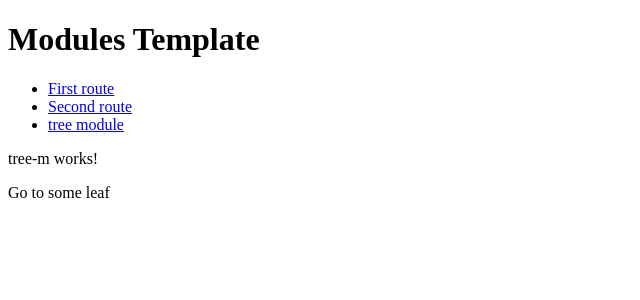
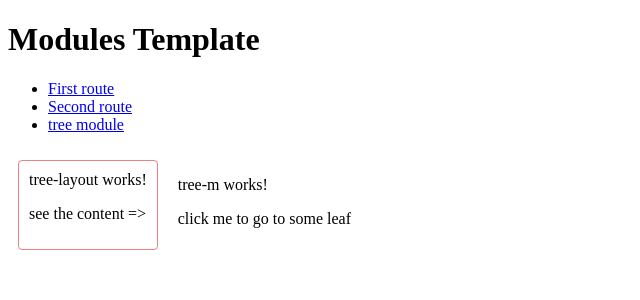
Before and after one commit to alexunjm/angular-11-review, an Angular app: page /tree-m in a window 1280 px wide. Shown: the top 300 px of the page, without its empty margins (0-640 px from the left). Built offline with nearby package versions, Linux system fonts and the light colour scheme.

Commit message:
ejemplo de un tree module

```diff
--- a/src/app/app-routing.module.ts
+++ b/src/app/app-routing.module.ts
@@ -3,12 +3,23 @@ import { Routes, RouterModule } from '@angular/router';
 import { FirstComponent } from './first/first.component';
 import { PageNotFoundComponent } from './page-not-found/page-not-found.component';
 import { SecondComponent } from './second/second.component';
+import { TreeLayoutComponent } from './tree-layout/tree-layout.component';
 
 const routes: Routes = [
   { path: 'first', component: FirstComponent },
   { path: 'second', component: SecondComponent },
   { path: '', redirectTo: '/first', pathMatch: 'full' },
-  { path: 'tree-m', loadChildren: () => import('./tree-m/tree-m.module').then(m => m.TreeMModule) },
+  {
+    path: 'tree-m',
+    component: TreeLayoutComponent,
+    children: [
+      {
+        path: '',
+        loadChildren: () =>
+          import('./module/tree-m/tree-m.module').then((m) => m.TreeMModule),
+      },
+    ],
+  },
   { path: '**', component: PageNotFoundComponent },
 ];
 
--- a/src/app/app.module.ts
+++ b/src/app/app.module.ts
@@ -3,9 +3,10 @@ import { NgModule } from '@angular/core';
 
 import { AppRoutingModule } from './app-routing.module';
 import { AppComponent } from './app.component';
+import { TreeLayoutComponent } from './tree-layout/tree-layout.component';
 
 @NgModule({
-  declarations: [AppComponent],
+  declarations: [AppComponent, TreeLayoutComponent],
   imports: [BrowserModule, AppRoutingModule],
   providers: [],
   bootstrap: [AppComponent],
--- /dev/null
+++ b/src/app/module/tree-m/leaf/leaf.component.ts
@@ -0,0 +1,15 @@
+import { Component, OnInit } from '@angular/core';
+import { Router, ActivatedRoute } from '@angular/router';
+
+@Component({
+  template: "<div>it's a leaf</div>",
+})
+export class LeafComponent implements OnInit {
+  constructor(private router: Router, private route: ActivatedRoute) {}
+
+  ngOnInit(): void {}
+
+  goToALeaf() {
+    this.router.navigate(['leaf'], { relativeTo: this.route });
+  }
+}
--- a/src/app/tree-m/tree-m-routing.module.ts
+++ b/src/app/module/tree-m/tree-m-routing.module.ts
@@ -1,11 +1,12 @@
 import { NgModule } from '@angular/core';
 import { Routes, RouterModule } from '@angular/router';
+import { LeafComponent } from './leaf/leaf.component';
 
 import { TreeMComponent } from './tree-m.component';
 
 const routes: Routes = [
   { path: '', component: TreeMComponent },
-  { path: 'leaf', component: TreeMComponent },
+  { path: 'leaf', component: LeafComponent },
 ];
 
 @NgModule({
--- /dev/null
+++ b/src/app/module/tree-m/tree-m.component.html
@@ -0,0 +1,2 @@
+<p>tree-m works!</p>
+<a (click)="goToALeaf()">click me to go to some leaf</a>
--- /dev/null
+++ b/src/app/tree-layout/tree-layout.component.html
@@ -0,0 +1,8 @@
+<div>
+  tree-layout works!
+
+  <p>see the content =></p>
+</div>
+<div class="content">
+  <router-outlet></router-outlet>
+</div>
--- /dev/null
+++ b/src/app/tree-layout/tree-layout.component.scss
@@ -0,0 +1,13 @@
+:host {
+  display: flex;
+
+  & > * {
+    margin: 10px;
+
+    &:not(.content) {
+      border-radius: 4px;
+      border: 1px solid lightcoral;
+      padding: 10px;
+    }
+  }
+}
--- /dev/null
+++ b/src/app/tree-layout/tree-layout.component.ts
@@ -0,0 +1,15 @@
+import { Component, OnInit } from '@angular/core';
+
+@Component({
+  selector: 'app-tree-layout',
+  templateUrl: './tree-layout.component.html',
+  styleUrls: ['./tree-layout.component.scss']
+})
+export class TreeLayoutComponent implements OnInit {
+
+  constructor() { }
+
+  ngOnInit(): void {
+  }
+
+}
--- a/src/app/tree-m/tree-m.component.html
+++ /dev/null
@@ -1,2 +0,0 @@
-<p>tree-m works!</p>
-<a (click)="goToALeaf()">Go to some leaf</a>
```
Also changed, not shown: src/app/module/tree-m/tree-m.component.scss (added), src/app/module/tree-m/tree-m.component.ts (renamed from src/app/tree-m/tree-m.component.ts), src/app/module/tree-m/tree-m.module.ts (renamed from src/app/tree-m/tree-m.module.ts), 2 other files (tests, documents, lock files or other folders).
